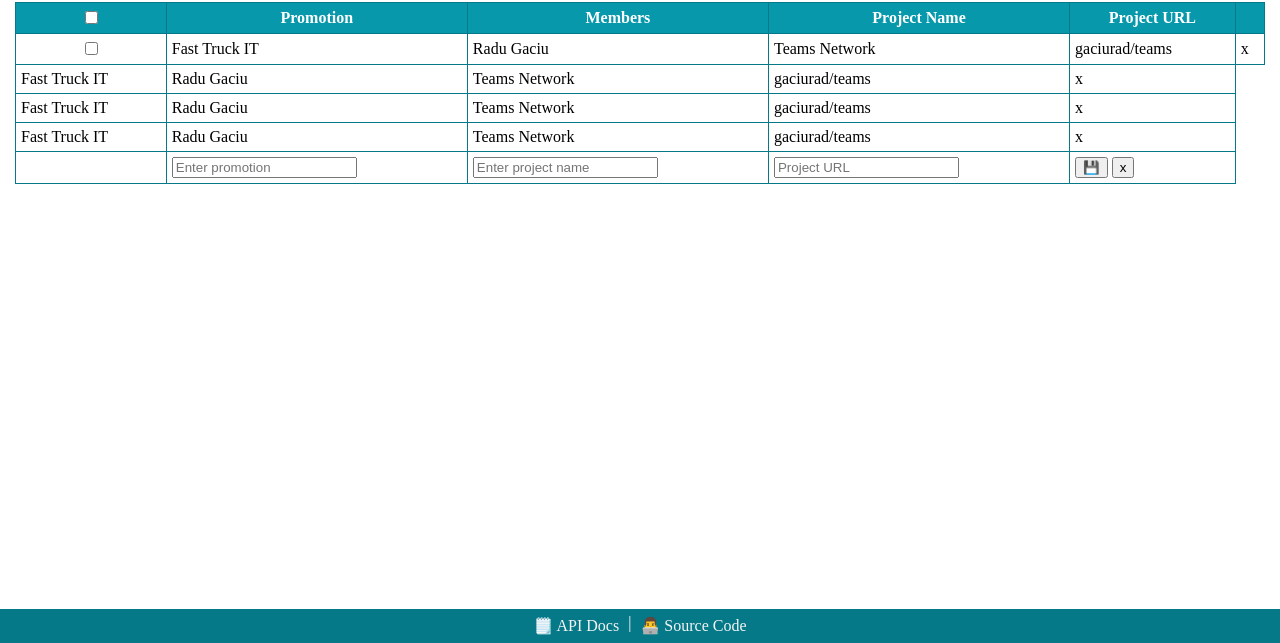
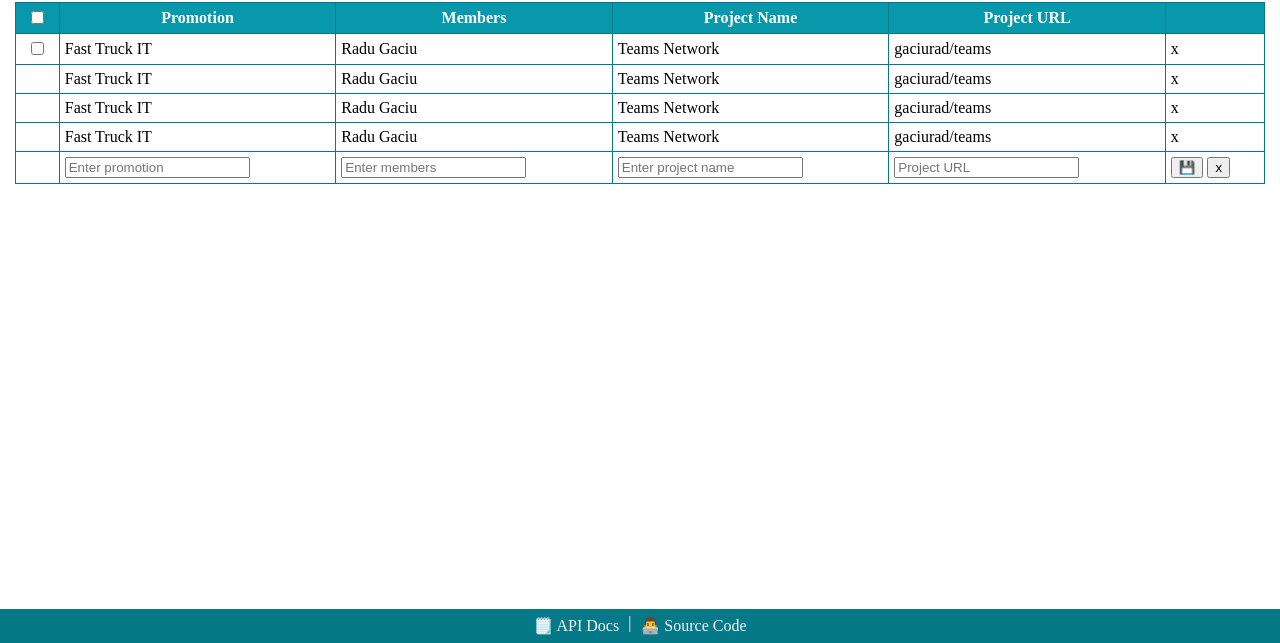
Before and after one commit to GaciuRadu/teams-networking, a website built with webpack: page src/index.html in a window 1280 px wide. Shown: the part 157-800 px from the top of the page. Built offline with nearby package versions, Linux system fonts and the light colour scheme.

Commit message:
footer table menu correction

```diff
--- a/src/index.html
+++ b/src/index.html
@@ -56,6 +56,7 @@
             <td>x</td>
           </tr>
           <tr>
+            <td></td>
             <td>Fast Truck IT</td>
             <td>Radu Gaciu</td>
             <td>Teams Network</td>
@@ -63,6 +64,7 @@
             <td>x</td>
           </tr>
           <tr>
+            <td></td>
             <td>Fast Truck IT</td>
             <td>Radu Gaciu</td>
             <td>Teams Network</td>
@@ -70,6 +72,7 @@
             <td>x</td>
           </tr>
           <tr>
+            <td></td>
             <td>Fast Truck IT</td>
             <td>Radu Gaciu</td>
             <td>Teams Network</td>
@@ -81,6 +84,9 @@
           <td></td>
           <td>
             <input type="text" required name="promotion" placeholder="Enter promotion" />
+          </td>
+          <td>
+            <input type="text" required name="members" placeholder="Enter members" />
           </td>
 
           <td>
--- a/src/index.js
+++ b/src/index.js
@@ -1,10 +1,3 @@
 import "./style.css";
 
 console.warn("start app");
-
-const row = `
-    <tr>
-    td
-    </tr>
-
-`;
```
